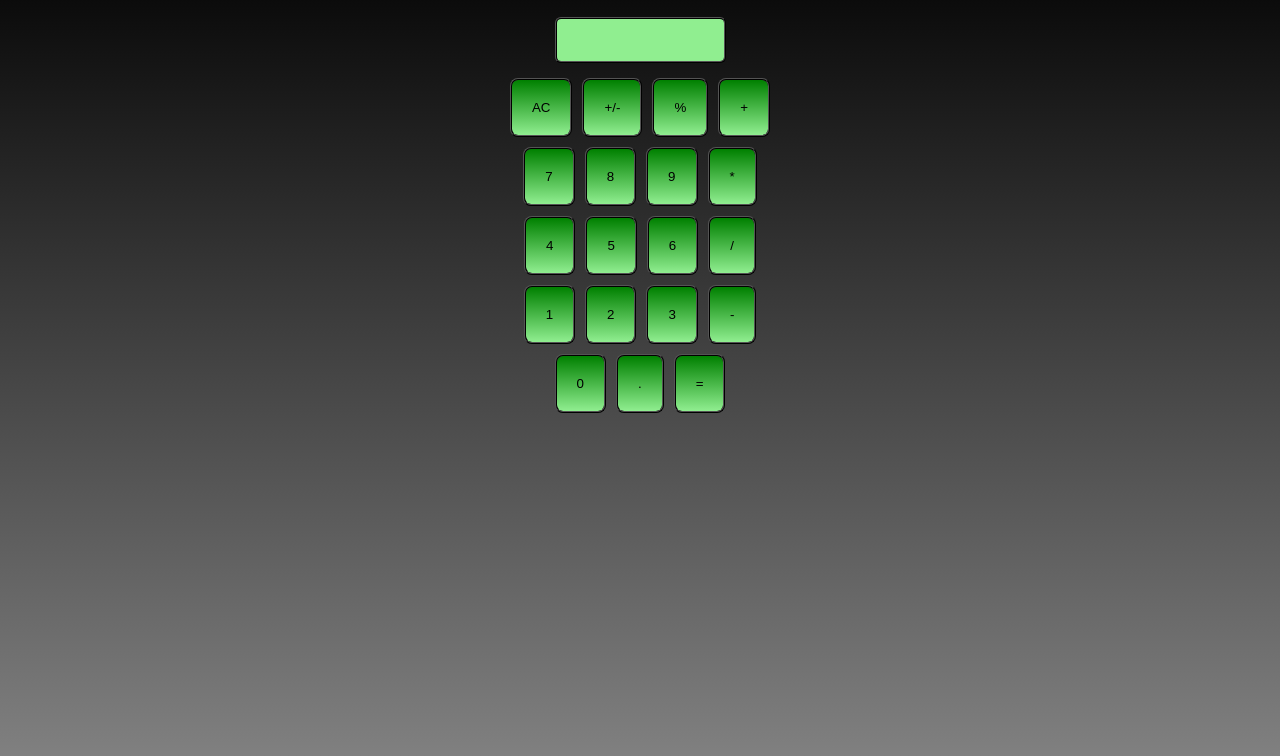
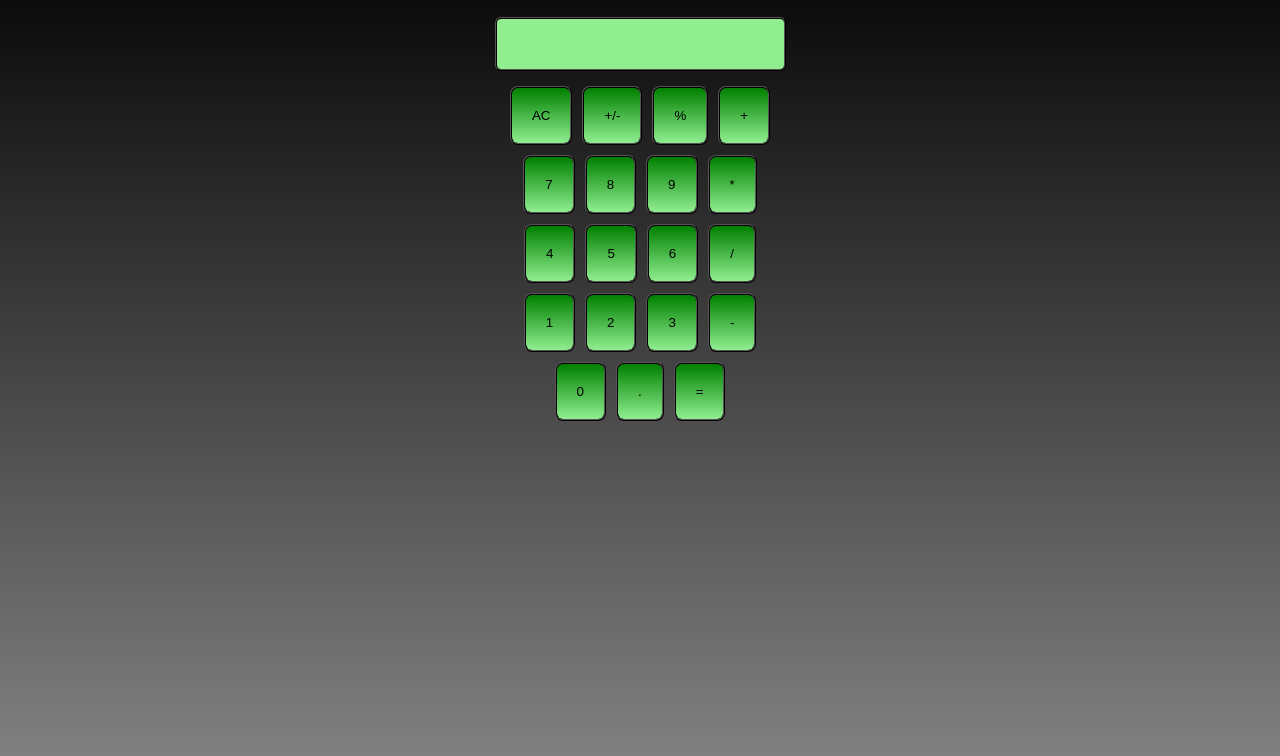
Before and after one commit to sujalkumar0909/Calculator, a plain HTML site: page index.html in a window 1280 px wide. Shown: the part 73-829 px from the top of the page. Drawn offline with Linux system fonts and the light colour scheme.

Commit message:
modified:   css/style.css

```diff
--- a/css/style.css
+++ b/css/style.css
@@ -26,8 +26,9 @@
     background-image:linear-gradient(rgb(7, 74, 7),rgb(58, 88, 58));
 }
 .input{
-    height:5vh;
-    width:163px;
+    font-size:20px;
+    height:6vh;
+    width:283px;
     margin:10px;
     text-align:right;
     border:2px ridge black;
```
